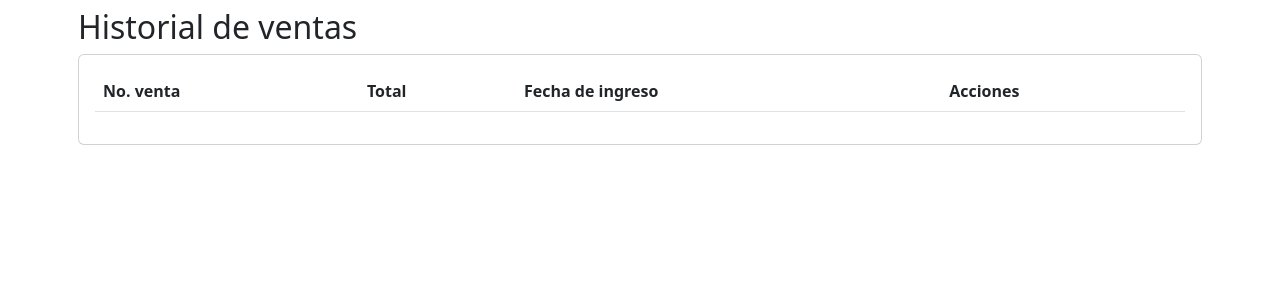
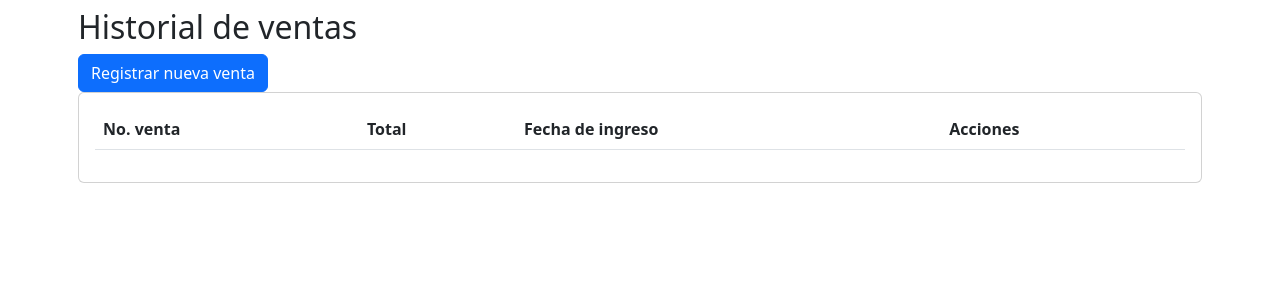
Before and after one commit to Isaipc/aldoups, a PHP site: page /ventas in a window 1280 px wide. Shown: the part 56-356 px from the top of the page. Run offline with PHP 8.4, Linux system fonts and the light colour scheme; lists and menus that the app fills with data are empty.

Commit message:
add back button to ventas index

```diff
--- a/ventas/index.php
+++ b/ventas/index.php
@@ -13,6 +13,7 @@
     <?php include '../includes/navbar.php' ?>
     <div class="container p-2">
         <h2>Historial de ventas</h2>
+        <a class="btn btn-primary" href="/realizar-venta">Registrar nueva venta</a>
         <!-- Tabla de visualizacion de datos -->
         <div class="card">
             <div class="card-body">
```
